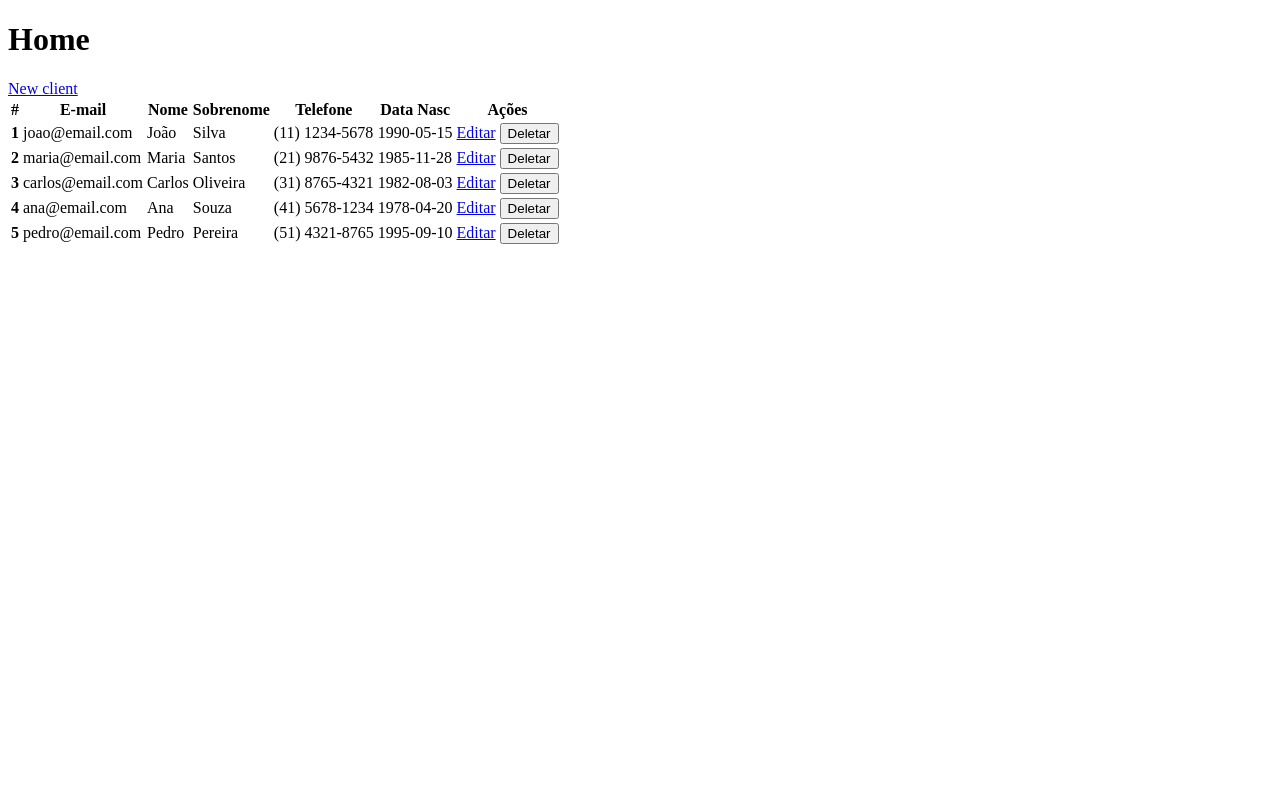
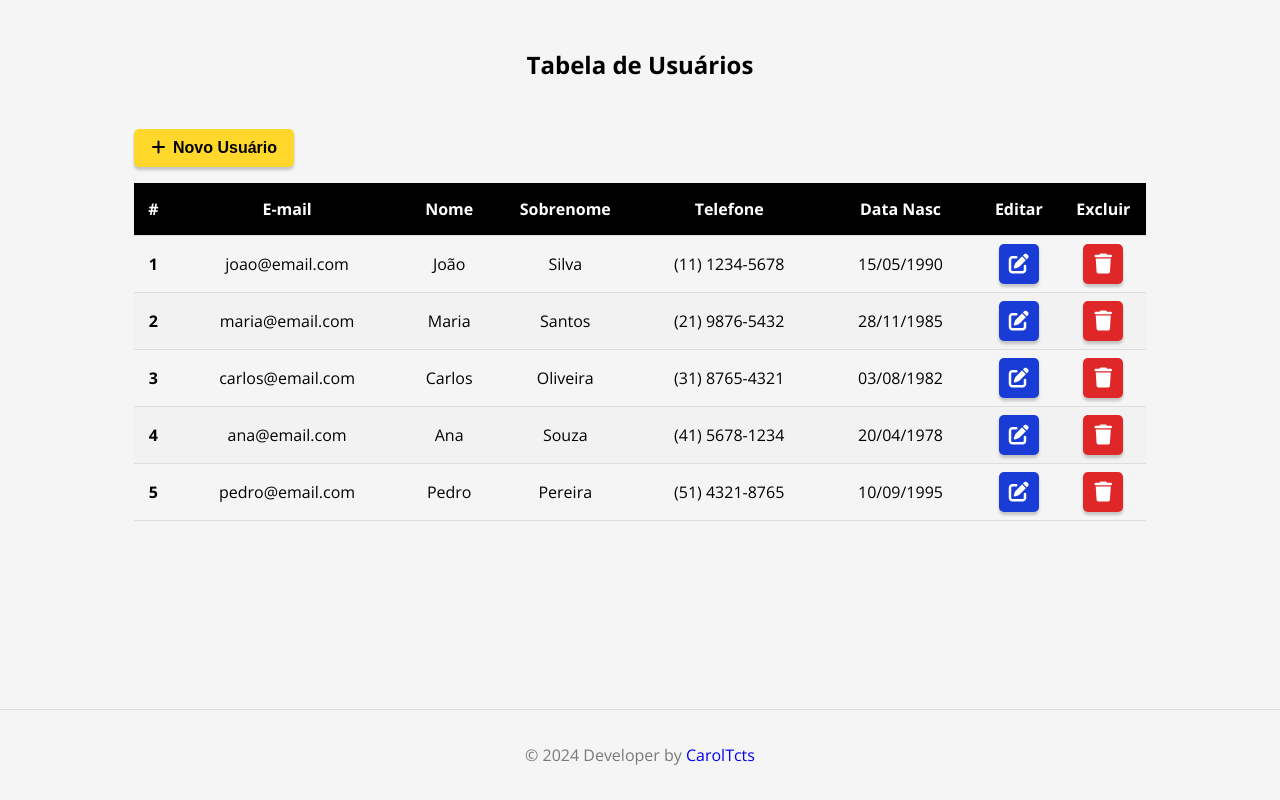
Before and after one commit to Major2571/CRUD_PHP, a PHP site: page / in a window 1280 px wide. Run offline with PHP 8.4, Linux system fonts and the light colour scheme; data comes from the database, SQL or seed files in the repository; some libraries are stand-ins or nearby versions.

Commit message:
Add templates, style and js

```diff
--- a/public/views/index.php
+++ b/public/views/index.php
@@ -1,36 +1,20 @@
-<!DOCTYPE html>
-<html lang="en">
-
-
-<head>
-    <meta charset="UTF-8">
-    <meta name="viewport" content="width=device-width, initial-scale=1.0">
-    <title>Home</title>
-</head>
-
-<body>
-
-    <?php if (!empty($returnMessage)): ?>
-        <div class="box-message">
-            <p>
-                <?= $returnMessage ?>
-            </p>
-            <button class="btn-close-message" onclick="reload()">
-                <svg xmlns="http://www.w3.org/2000/svg" width="20" height="20" fill="currentColor" class="bi bi-x"
-                    viewBox="0 0 16 16">
-                    <path
-                        d="M4.646 4.646a.5.5 0 0 1 .708 0L8 7.293l2.646-2.647a.5.5 0 0 1 .708.708L8.707 8l2.647 2.646a.5.5 0 0 1-.708.708L8 8.707l-2.646 2.647a.5.5 0 0 1-.708-.708L7.293 8 4.646 5.354a.5.5 0 0 1 0-.708z" />
-                </svg>
-            </button>
-        </div>
-    <?php endif; ?>
-
-    <h1>Home</h1>
-
-    <a class="button" href="./index.php?a=goToNew">New client</a>
+<?php include_once 'templates/head.php' ?>
 
     <section>
+
+        <h1>Tabela de Usuários</h1>
+
         <div class="content">
+
+            <div>
+                <a href="./index.php?a=goToNew">
+                    <button class="button btn-new">
+                        <i class="fa-solid fa-plus"></i>
+                        Novo Usuário
+                    </button>
+                </a>
+            </div>
+
             <table class="table">
 
                 <thead>
@@ -41,7 +25,8 @@
                         <th scope="col">Sobrenome</th>
                         <th scope="col">Telefone</th>
                         <th scope="col">Data Nasc</th>
-                        <th scope="col">Ações</th>
+                        <th scope="col">Editar</th>
+                        <th scope="col">Excluir</th>
                     </tr>
                 </thead>
 
@@ -64,34 +49,27 @@
                                 <?= $data['phone'] ?>
                             </td>
                             <td>
-                                <?= $data['birth_date'] ?>
+                                <?= date('d/m/Y', strtotime($data['birth_date'])) ?>
                             </td>
                             <td>
-                                <a class="button btn-edit"
-                                    href="./index.php?a=editUser&id=<?= $data['id'] ?>">Editar</a>
-                                <button class="button btn-delete"
-                                    onclick="verifyDelete(<?= $data['id'] ?>)">Deletar</button>
+                                <a href="./index.php?a=editUser&id=<?= $data['id'] ?>">
+                                    <button class="button btn-edit">
+                                        <i class="fa-solid fa-edit"></i>
+                                    </button>
+                                </a>
+                            </td>
+                            <td>
+                                <button class="button btn-delete" onclick="verifyDelete(<?= $data['id'] ?>)">
+                                    <i class="fa-solid fa-trash"></i>
+                                </button>
                             </td>
                         </tr>
                     <?php endforeach ?>
                 </tbody>
             </table>
+
         </div>
+
     </section>
 
-</body>
-
-<script>
-    function verifyDelete(id) {
-        let result = confirm('Você tem certeza que deseja deletar o registro com id: ' + id);
-        console.log(result);
-        if (result) {
-            window.location.replace('./index.php?a=deleteUser&id=' + id);
-        }
-    }
-    function reload() {
-        window.location.replace('index.php');
-    }
-</script>
-
-</html>
+<?php include_once 'templates/footer.php' ?>
--- /dev/null
+++ b/public/views/templates/footer.php
@@ -0,0 +1,14 @@
+    <footer>
+        <p>&copy;
+            <?php echo date("Y"); ?>
+            Developer by
+            <a href="https://github.com/Major2571" target="_blank">
+                CarolTcts
+            </a>
+        </p>
+    </footer>
+</body>
+
+<script src="./public/assets/js/app.js"></script>
+
+</html>
--- /dev/null
+++ b/public/views/templates/head.php
@@ -0,0 +1,22 @@
+<!DOCTYPE html>
+<html lang="pt-br">
+
+<head>
+    <meta charset="UTF-8">
+    <meta name="viewport" content="width=device-width, initial-scale=1.0">
+
+    <link rel="preconnect" href="https://fonts.googleapis.com">
+    <link rel="preconnect" href="https://fonts.gstatic.com" crossorigin>
+    <link href="https://fonts.googleapis.com/css2?family=Open+Sans:wght@300;400;500;600;700&display=swap"
+        rel="stylesheet">
+
+    <link rel="stylesheet" href="https://cdnjs.cloudflare.com/ajax/libs/font-awesome/6.1.1/css/all.min.css"
+        integrity="sha512-KfkfwYDsLkIlwQp6LFnl8zNdLGxu9YAA1QvwINks4PhcElQSvqcyVLLD9aMhXd13uQjoXtEKNosOWaZqXgel0g=="
+        crossorigin="anonymous" referrerpolicy="no-referrer" />
+
+    <link rel="stylesheet" href="./public/assets/css/style.css">
+
+    <title>Home</title>
+</head>
+
+<body>
```
Also changed, not shown: public/views/formCreateEdit.php (+25 -33 lines), public/assets/css/style.css (added), public/assets/js/app.js (added).
